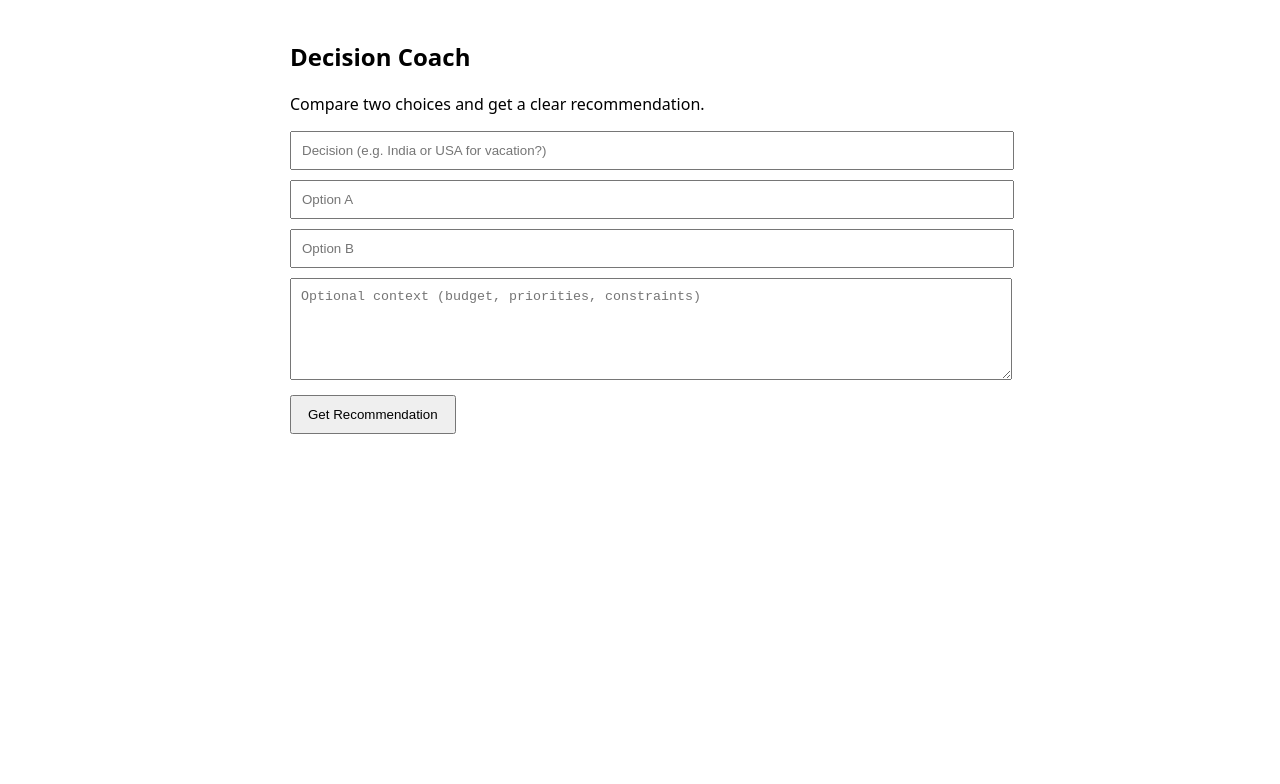
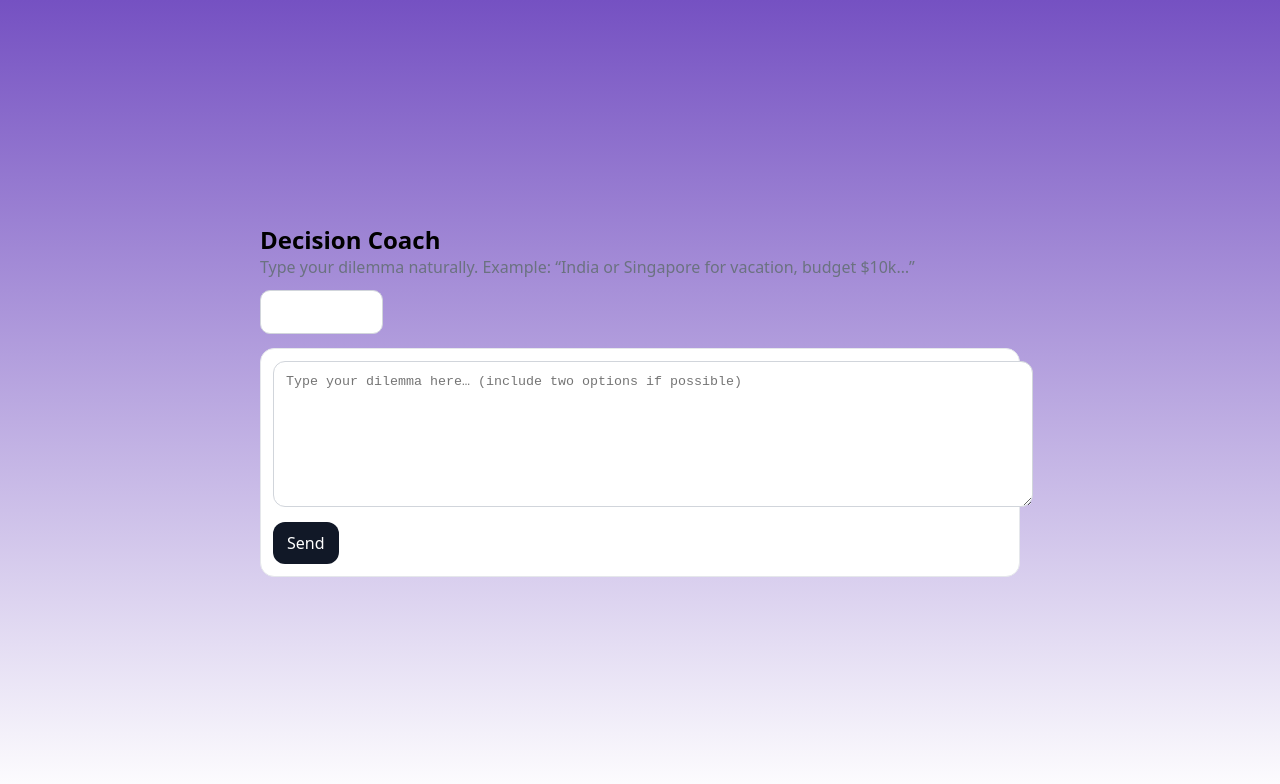
Before and after one commit to medicharlas/amplify-vite-react-template, a React (Vite) app: page / in a window 1280 px wide. Shown: the top 784 px of the page. Built offline with nearby package versions, Linux system fonts and the light colour scheme.

Commit message:
DecisionBot changes-1

```diff
--- a/src/main.tsx
+++ b/src/main.tsx
@@ -1,117 +1,149 @@
 import { useState } from "react";
 import { createRoot } from "react-dom/client";
+import "./index.css";
 
 const API_URL = "https://l93d45v2bl.execute-api.us-east-1.amazonaws.com/prod/";
 
+type DecisionResponse = {
+    recommendation: "A" | "B" | "Tie";
+    one_line_summary: string;
+    scores: { A: number; B: number };
+    score_breakdown: Array<{
+        criterion: string;
+        weight: number;
+        A_score: number;
+        B_score: number;
+        why: string;
+    }>;
+    tradeoffs: string[];
+    risks: { A: string[]; B: string[] };
+    what_would_change_my_mind: string[];
+    follow_up_questions: string[];
+};
+
 function App() {
-    const [decision, setDecision] = useState("");
-    const [optionA, setOptionA] = useState("");
-    const [optionB, setOptionB] = useState("");
-    const [context, setContext] = useState("");
-    const [result, setResult] = useState<any>(null);
+    const [prompt, setPrompt] = useState("");
+    const [loading, setLoading] = useState(false);
     const [error, setError] = useState("");
-    const [loading, setLoading] = useState(false);
+    const [output, setOutput] = useState<DecisionResponse | null>(null);
 
-    async function submit() {
+    function useExample() {
+        setPrompt("I’m deciding between Northern India and Singapore for a 7-day vacation from Hyderabad. Budget is $10,000. I like food, shopping, and easy travel with family.");
+        setOutput(null);
         setError("");
-        setResult(null);
+    }
 
-        if (!decision || !optionA || !optionB) {
-            setError("Please enter Decision, Option A, and Option B.");
+    async function send() {
+        setError("");
+        setOutput(null);
+
+        const p = prompt.trim();
+        if (!p) {
+            setError("Type your dilemma first.");
             return;
         }
 
         setLoading(true);
-
         try {
-            const response = await fetch(API_URL, {
+            const resp = await fetch(API_URL, {
                 method: "POST",
                 headers: { "Content-Type": "application/json" },
-                body: JSON.stringify({
-                    decision,
-                    optionA,
-                    optionB,
-                    userContext: context
-                }),
+                body: JSON.stringify({ prompt: p }),
             });
 
-            const data = await response.json();
+            const data = await resp.json();
+            if (!resp.ok) throw new Error(data?.error || `HTTP ${resp.status}`);
 
-            if (!response.ok) {
-                throw new Error(data.error || "Server error");
-            }
-
-            setResult(data.output);
+            setOutput(data.output as DecisionResponse);
         } catch (e: any) {
-            setError(e.message || "Something went wrong");
+            setError(e?.message || "Unknown error");
         } finally {
             setLoading(false);
         }
     }
 
     return (
-        <div style={{ maxWidth: 700, margin: "40px auto", fontFamily: "system-ui" }}>
-            <h2>Decision Coach</h2>
-            <p>Compare two choices and get a clear recommendation.</p>
+        <div style={{ maxWidth: 760, margin: "32px auto", padding: 16, fontFamily: "system-ui, -apple-system, Segoe UI, Roboto, sans-serif" }}>
+            <div style={{ display: "flex", justifyContent: "space-between", gap: 12, flexWrap: "wrap", alignItems: "center" }}>
+                <div>
+                    <h2 style={{ margin: 0 }}>Decision Coach</h2>
+                    <div style={{ color: "#6b7280" }}>
+                        Type your dilemma naturally. Example: “India or Singapore for vacation, budget $10k…”
+                    </div>
+                </div>
+                <button
+                    onClick={useExample}
+                    style={{ padding: "10px 12px", borderRadius: 10, border: "1px solid #d1d5db", background: "#fff", cursor: "pointer" }}
+                >
+                    Use example
+                </button>
+            </div>
 
-            <input
-                placeholder="Decision (e.g. India or USA for vacation?)"
-                value={decision}
-                onChange={(e) => setDecision(e.target.value)}
-                style={{ width: "100%", padding: 10, marginBottom: 10 }}
-            />
+            <div style={{ marginTop: 14, border: "1px solid #e5e7eb", borderRadius: 14, padding: 12, background: "#fff" }}>
+        <textarea
+            value={prompt}
+            onChange={(e) => setPrompt(e.target.value)}
+            placeholder="Type your dilemma here… (include two options if possible)"
+            style={{ width: "100%", minHeight: 120, border: "1px solid #d1d5db", borderRadius: 12, padding: 12, resize: "vertical" }}
+        />
+                <div style={{ display: "flex", gap: 10, marginTop: 10 }}>
+                    <button
+                        onClick={send}
+                        disabled={loading}
+                        style={{
+                            padding: "10px 14px",
+                            borderRadius: 12,
+                            border: "none",
+                            background: loading ? "#9ca3af" : "#111827",
+                            color: "#fff",
+                            cursor: loading ? "not-allowed" : "pointer",
+                        }}
+                    >
+                        {loading ? "Thinking…" : "Send"}
+                    </button>
+                </div>
 
-            <input
-                placeholder="Option A"
-                value={optionA}
-                onChange={(e) => setOptionA(e.target.value)}
-                style={{ width: "100%", padding: 10, marginBottom: 10 }}
-            />
+                {error ? (
+                    <div style={{ marginTop: 10, padding: 10, borderRadius: 12, border: "1px solid #fecaca", background: "#fff1f2", color: "#991b1b" }}>
+                        {error}
+                    </div>
+                ) : null}
+            </div>
 
-            <input
-                placeholder="Option B"
-                value={optionB}
-                onChange={(e) => setOptionB(e.target.value)}
-                style={{ width: "100%", padding: 10, marginBottom: 10 }}
-            />
+            {output ? (
+                <div style={{ marginTop: 14, border: "1px solid #e5e7eb", borderRadius: 14, padding: 14, background: "#fff" }}>
+                    <div style={{ display: "flex", justifyContent: "space-between", flexWrap: "wrap", gap: 10 }}>
+                        <div style={{ fontSize: 18 }}>
+                            Recommendation: <b>{output.recommendation}</b>
+                        </div>
+                        <div style={{ color: "#6b7280" }}>
+                            A {output.scores.A} • B {output.scores.B}
+                        </div>
+                    </div>
 
-            <textarea
-                placeholder="Optional context (budget, priorities, constraints)"
-                value={context}
-                onChange={(e) => setContext(e.target.value)}
-                style={{ width: "100%", padding: 10, height: 80 }}
-            />
+                    <div style={{ marginTop: 8 }}>{output.one_line_summary}</div>
 
-            <button
-                onClick={submit}
-                disabled={loading}
-                style={{ marginTop: 10, padding: "10px 16px" }}
-            >
-                {loading ? "Thinking..." : "Get Recommendation"}
-            </button>
-
-            {error && <p style={{ color: "red" }}>{error}</p>}
-
-            {result && (
-                <div style={{ marginTop: 20 }}>
-                    <h3>Recommendation: {result.recommendation}</h3>
-                    <p>{result.one_line_summary}</p>
-
-                    <p>
-                        <b>Score A:</b> {result.scores.A} &nbsp; | &nbsp;
-                        <b>Score B:</b> {result.scores.B}
-                    </p>
-
-                    <h4>Key Reasons</h4>
-                    <ul>
-                        {result.score_breakdown.map((r: any, i: number) => (
-                            <li key={i}>
-                                <b>{r.criterion}</b>: {r.why}
+                    <div style={{ marginTop: 12, fontWeight: 800 }}>Top reasons</div>
+                    <ul style={{ marginTop: 6 }}>
+                        {output.score_breakdown.slice(0, 4).map((c, idx) => (
+                            <li key={idx}>
+                                <b>{c.criterion}</b>: {c.why}
                             </li>
                         ))}
                     </ul>
+
+                    {output.follow_up_questions?.length ? (
+                        <>
+                            <div style={{ marginTop: 12, fontWeight: 800 }}>Questions to clarify</div>
+                            <ul style={{ marginTop: 6 }}>
+                                {output.follow_up_questions.slice(0, 5).map((q, i) => (
+                                    <li key={i}>{q}</li>
+                                ))}
+                            </ul>
+                        </>
+                    ) : null}
                 </div>
-            )}
+            ) : null}
         </div>
     );
 }
```
